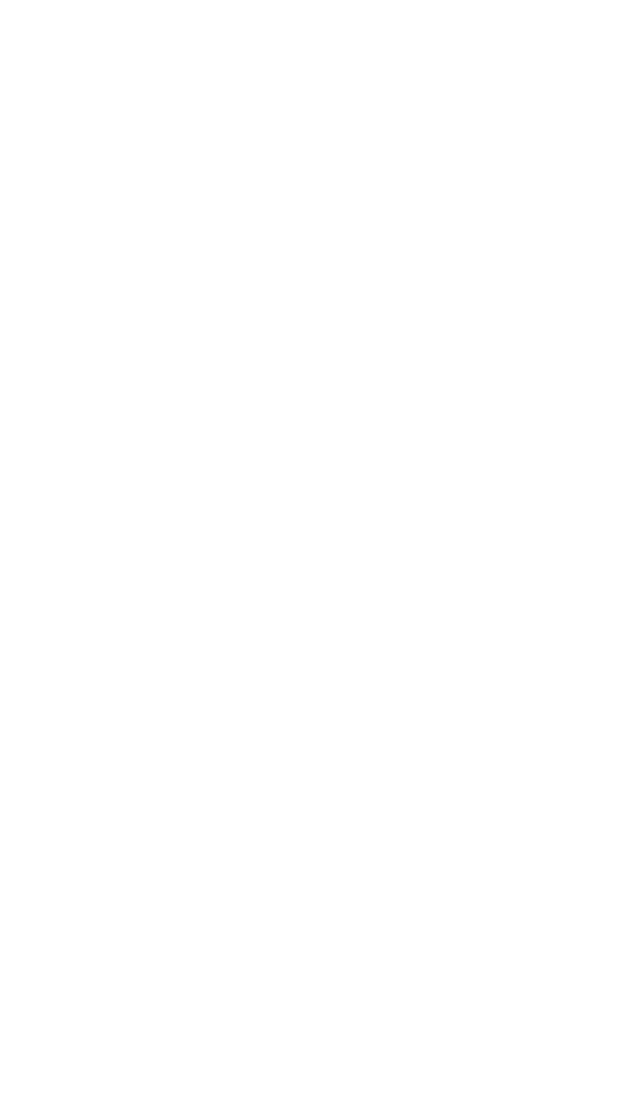
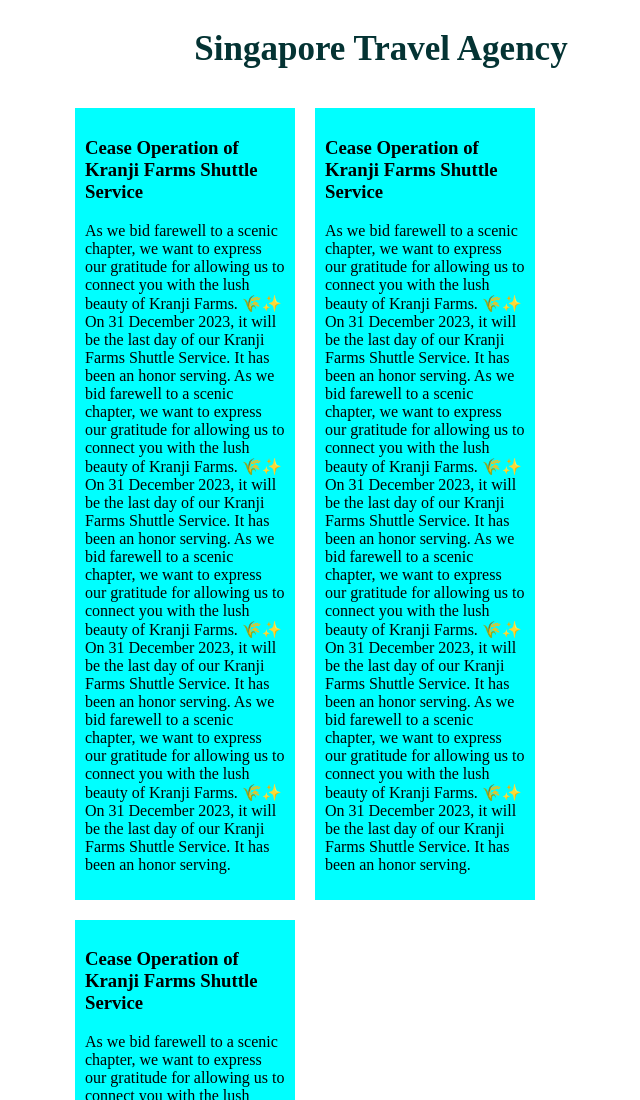
Before and after one commit to rupoque/my-new-website, a plain HTML site: page index.html in a window 1280 px wide. Shown: the top 1100 px of the page, without its empty margins (259-899 px from the left). Before the commit the page ends 800 px from the top, so only its background shows below. Drawn offline with Linux system fonts and the light colour scheme.

Commit message:
added section

```diff
--- a/index.html
+++ b/index.html
@@ -7,6 +7,20 @@
     <link rel="stylesheet" href="style/blog.css">
 </head>
 <body>
-
+    <h2 class="travel">Singapore Travel Agency</h2>
+    <div class="container">
+        <div class="section">
+            <h3>Cease Operation of Kranji Farms Shuttle Service</h3>
+            <p>As we bid farewell to a scenic chapter, we want to express our gratitude for allowing us to connect you with the lush beauty of Kranji Farms. 🌾✨ On 31 December 2023, it will be the last day of our Kranji Farms Shuttle Service. It has been an honor serving. As we bid farewell to a scenic chapter, we want to express our gratitude for allowing us to connect you with the lush beauty of Kranji Farms. 🌾✨ On 31 December 2023, it will be the last day of our Kranji Farms Shuttle Service. It has been an honor serving. As we bid farewell to a scenic chapter, we want to express our gratitude for allowing us to connect you with the lush beauty of Kranji Farms. 🌾✨ On 31 December 2023, it will be the last day of our Kranji Farms Shuttle Service. It has been an honor serving. As we bid farewell to a scenic chapter, we want to express our gratitude for allowing us to connect you with the lush beauty of Kranji Farms. 🌾✨ On 31 December 2023, it will be the last day of our Kranji Farms Shuttle Service. It has been an honor serving.</p>
+        </div>
+        <div class="section">
+            <h3>Cease Operation of Kranji Farms Shuttle Service</h3>
+            <p>As we bid farewell to a scenic chapter, we want to express our gratitude for allowing us to connect you with the lush beauty of Kranji Farms. 🌾✨ On 31 December 2023, it will be the last day of our Kranji Farms Shuttle Service. It has been an honor serving. As we bid farewell to a scenic chapter, we want to express our gratitude for allowing us to connect you with the lush beauty of Kranji Farms. 🌾✨ On 31 December 2023, it will be the last day of our Kranji Farms Shuttle Service. It has been an honor serving. As we bid farewell to a scenic chapter, we want to express our gratitude for allowing us to connect you with the lush beauty of Kranji Farms. 🌾✨ On 31 December 2023, it will be the last day of our Kranji Farms Shuttle Service. It has been an honor serving. As we bid farewell to a scenic chapter, we want to express our gratitude for allowing us to connect you with the lush beauty of Kranji Farms. 🌾✨ On 31 December 2023, it will be the last day of our Kranji Farms Shuttle Service. It has been an honor serving.</p>
+        </div>
+        <div class="section">
+            <h3>Cease Operation of Kranji Farms Shuttle Service</h3>
+            <p>As we bid farewell to a scenic chapter, we want to express our gratitude for allowing us to connect you with the lush beauty of Kranji Farms. 🌾✨ On 31 December 2023, it will be the last day of our Kranji Farms Shuttle Service. It has been an honor serving. As we bid farewell to a scenic chapter, we want to express our gratitude for allowing us to connect you with the lush beauty of Kranji Farms. 🌾✨ On 31 December 2023, it will be the last day of our Kranji Farms Shuttle Service. It has been an honor serving. As we bid farewell to a scenic chapter, we want to express our gratitude for allowing us to connect you with the lush beauty of Kranji Farms. 🌾✨ On 31 December 2023, it will be the last day of our Kranji Farms Shuttle Service. It has been an honor serving. As we bid farewell to a scenic chapter, we want to express our gratitude for allowing us to connect you with the lush beauty of Kranji Farms. 🌾✨ On 31 December 2023, it will be the last day of our Kranji Farms Shuttle Service. It has been an honor serving.</p>
+        </div>
+    </div>
 </body>
 </html>
--- a/style/blog.css
+++ b/style/blog.css
@@ -0,0 +1,19 @@
+.travel{
+    text-align: center;
+    color: rgb(4, 51, 51);
+    font-size: 35px;
+}
+.container{
+    width: 50%;
+    height: 100%;
+    margin: auto;
+    background-color: brown;
+    /* text-align: center; */
+}
+.section{
+    background-color: aqua;
+    width: 200px;
+    padding: 10px;
+    margin: 10px;
+    float: left;
+}
```
